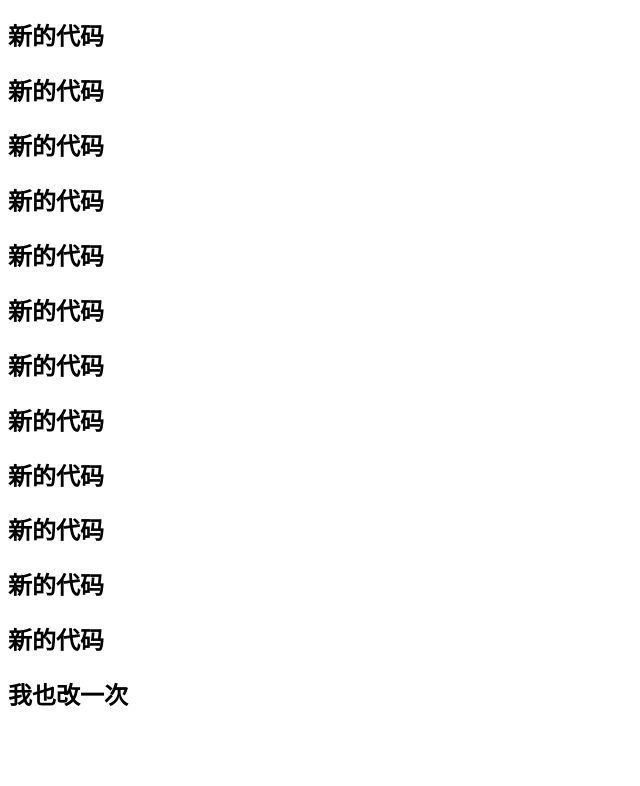
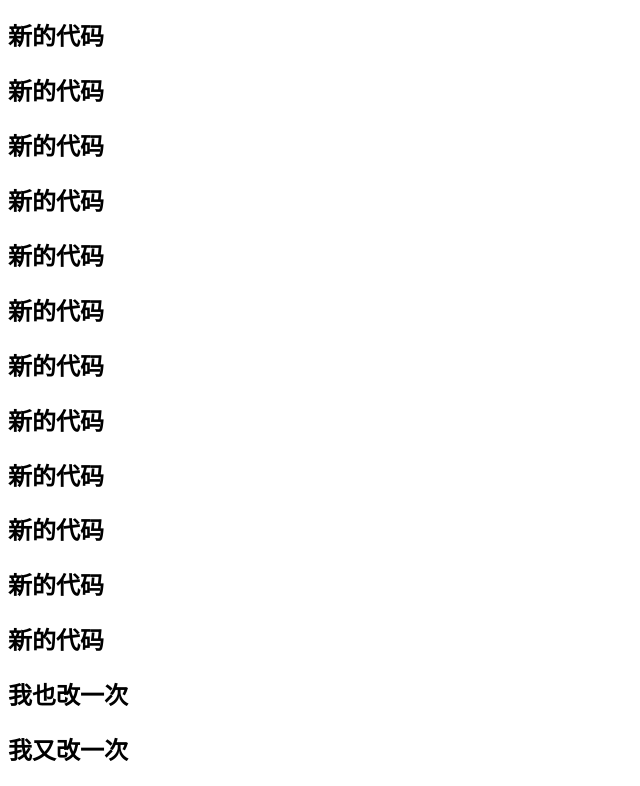
Before and after one commit to zhongjicaiji/git-course, a plain HTML site: page index.html in a window 1280 px wide. Shown: the part 401-1187 px from the top of the page, without its empty margins (0-640 px from the left). Before the commit the page ends 1132 px from the top, so only its background shows below. Drawn offline with Linux system fonts and the light colour scheme.

Commit message:
我又改了一次

```diff
--- a/index.html
+++ b/index.html
@@ -26,6 +26,7 @@
     <h2>新的代码</h2>
     <h2>新的代码</h2>
     <h2>我也改一次</h2>
+    <h2>我又改一次</h2>
 
 </body>
 </html>
```
